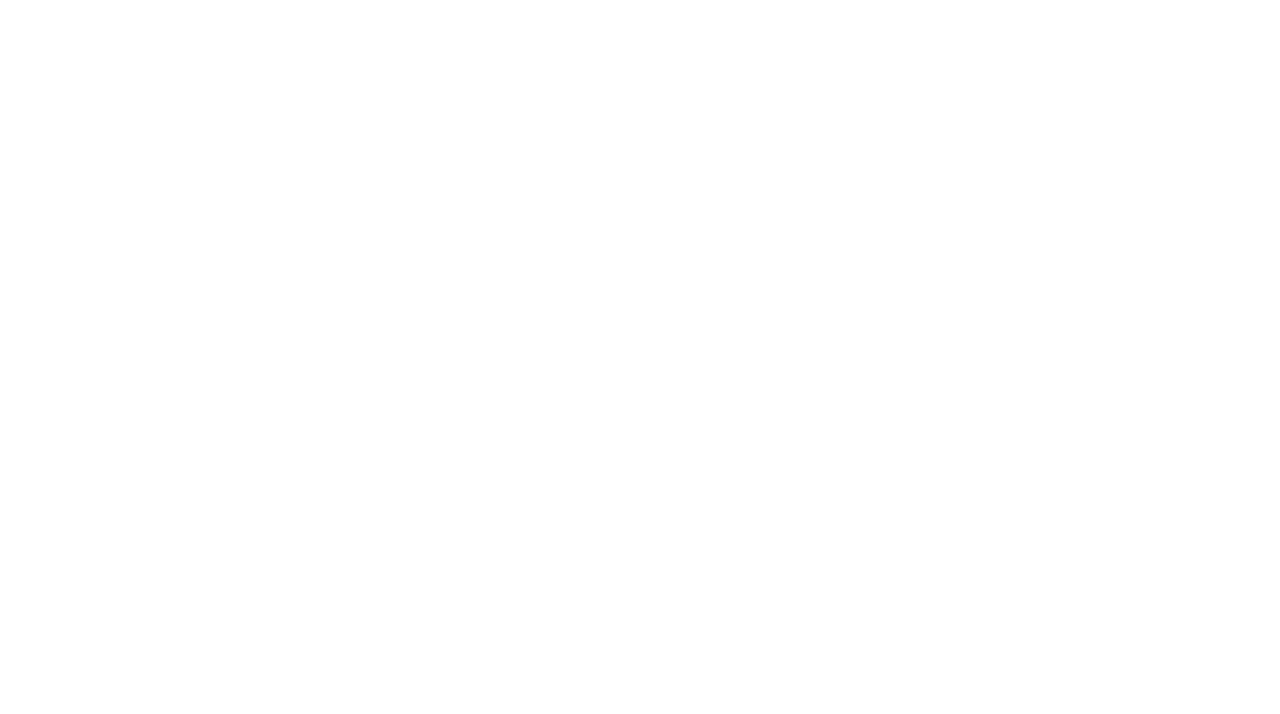
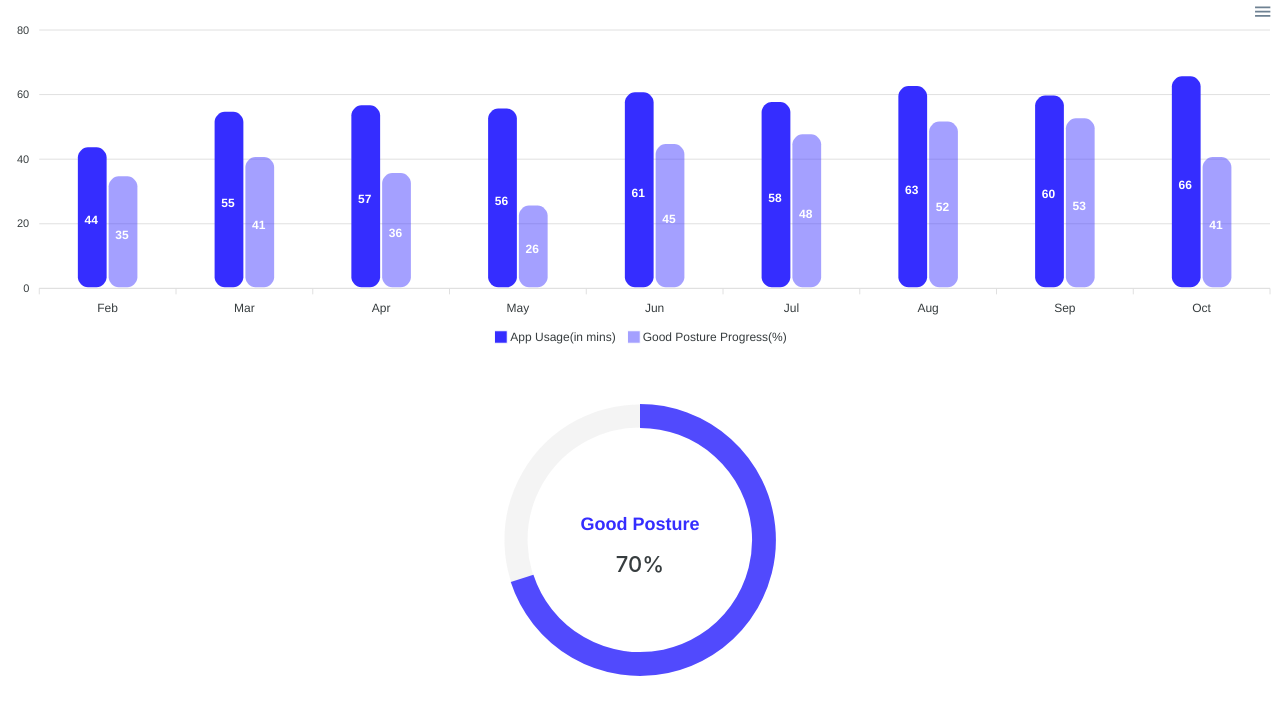
Before and after one commit to akshitdesai/backtrack, a React (Create React App) app in the folder client/: page /charts in a window 1280 px wide. Before the commit this address had no page. Shown: the top 714 px of the page. Built offline with nearby package versions, Linux system fonts and the light colour scheme.

Commit message:
charts development done

```diff
--- a/client/package.json
+++ b/client/package.json
@@ -7,8 +7,10 @@
     "@material-ui/core": "^4.12.4",
     "@material-ui/icons": "^4.11.3",
     "@material-ui/lab": "^4.0.0-alpha.61",
+    "apexcharts": "^3.48.0",
     "axios": "^1.6.7",
     "react": "^16.12.0",
+    "react-apexcharts": "^1.4.1",
     "react-dom": "^16.12.0",
     "react-phone-input-2": "^2.15.1",
     "react-phone-number-input": "^3.3.9",
--- a/client/src/App.js
+++ b/client/src/App.js
@@ -10,6 +10,7 @@ import Footer from "./views/Footer";
 import MessagePopupBox from "./helper/MessagePopupBox";
 import HomePage from "./views/Home";
 import Dashboard from "./views/Dashboard";
+import Charts from "./views/Charts";
 
 // function App() {
 //   return (
@@ -53,7 +54,7 @@ function App() {
               <Route path="/signup" element={<SignUpPage />} />
               <Route path="/home" element={<HomePage />} />
               <Route path="/dashboard" element={<Dashboard />} />
-
+              <Route path="/charts" element={<Charts />} />
             </Routes>
           </Grid>
           {/* <Grid item>
--- /dev/null
+++ b/client/src/helper/BarChart.js
@@ -0,0 +1,84 @@
+import React, { useState } from "react";
+import ReactApexChart from "react-apexcharts";
+
+const BarChart = (props) => {
+  const [chartData, setChartData] = useState({
+    series: [
+      {
+        name: "App Usage(in mins)",
+        data: [44, 55, 57, 56, 61, 58, 63, 60, 66],
+      },
+      {
+        name: "Good Posture Progress(%)",
+        data: [35, 41, 36, 26, 45, 48, 52, 53, 41],
+      },
+    ],
+    options: {
+      chart: {
+        type: "bar",
+        height: 350,
+      },
+      plotOptions: {
+        bar: {
+          horizontal: false,
+          columnWidth: "45%",
+          endingShape: "rounded",
+          borderRadius: 10,
+        },
+      },
+      dataLabels: {
+        enabled: true,
+      },
+      stroke: {
+        show: true,
+        width: 2,
+        colors: ["transparent"],
+      },
+      xaxis: {
+        categories: [
+          "Feb",
+          "Mar",
+          "Apr",
+          "May",
+          "Jun",
+          "Jul",
+          "Aug",
+          "Sep",
+          "Oct",
+        ],
+      },
+      //   yaxis: {
+      //     title: {
+      //       text: "$ (thousands)",
+      //     },
+      //   },
+      fill: {
+        opacity: 1,
+      },
+      colors: ["#352DFF", "rgba(53, 45, 255, 0.45)"],
+
+      tooltip: {
+        y: {
+          formatter: function (val) {
+            return val;
+          },
+        },
+      },
+    },
+  });
+
+  return (
+    <div>
+      <div id="chart">
+        <ReactApexChart
+          options={chartData.options}
+          series={chartData.series}
+          type="bar"
+          height={350}
+        />
+      </div>
+    </div>
+  );
+};
+
+export default BarChart;
--- /dev/null
+++ b/client/src/helper/PieChart.js
@@ -0,0 +1,59 @@
+import React, { useState } from "react";
+import ReactApexChart from "react-apexcharts";
+
+const PieChart = () => {
+  const [series, setSeries] = useState([70]);
+  const [options, setOptions] = useState({
+    chart: {
+      height: 350,
+      type: "radialBar",
+    },
+    plotOptions: {
+      radialBar: {
+        hollow: {
+          size: "65%",
+        },
+        dataLabels: {
+          show: true,
+          name: {
+            show: true,
+            fontSize: "18px",
+            fontFamily: undefined,
+            fontWeight: 600,
+            color: undefined,
+            offsetY: -10,
+          },
+          value: {
+            show: true,
+            fontSize: "22px",
+            fontFamily: "Inter",
+            fontWeight: 500,
+            color: undefined,
+            offsetY: 16,
+            formatter: function (val) {
+              return val + "%";
+            },
+          },
+        },
+      },
+    },
+
+    colors: ["#352DFF"],
+    labels: ["Good Posture"],
+  });
+
+  return (
+    <div>
+      <div id="chart">
+        <ReactApexChart
+          options={options}
+          series={series}
+          type="radialBar"
+          height={350}
+        />
+      </div>
+    </div>
+  );
+};
+
+export default PieChart;
--- /dev/null
+++ b/client/src/views/Charts.js
@@ -0,0 +1,14 @@
+import React from "react";
+
+import BarChart from "../helper/BarChart";
+import PieChart from "../helper/PieChart";
+
+export default function Charts() {
+  return (
+    <div>
+      <BarChart />
+
+      <PieChart />
+    </div>
+  );
+}
```
Also changed, not shown: 2 other files (tests, documents, lock files or other folders).
